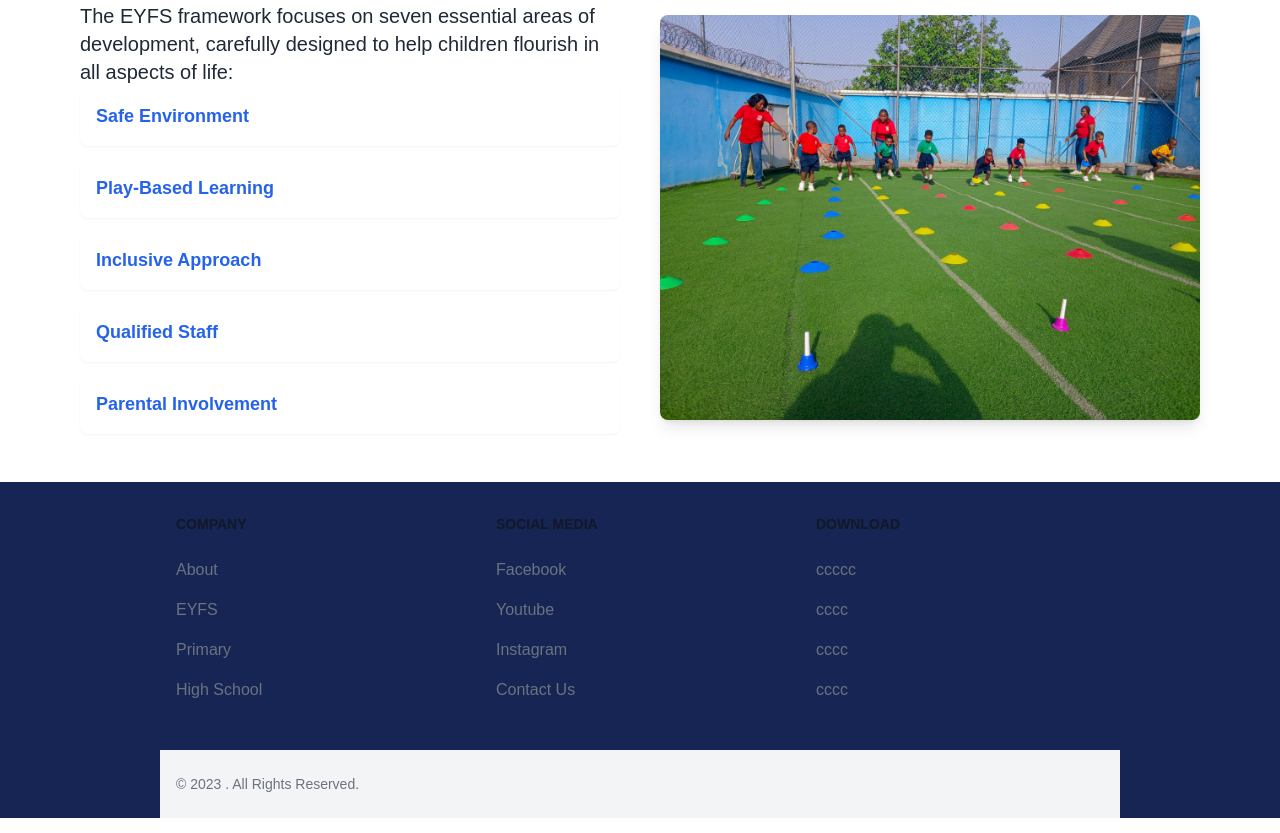
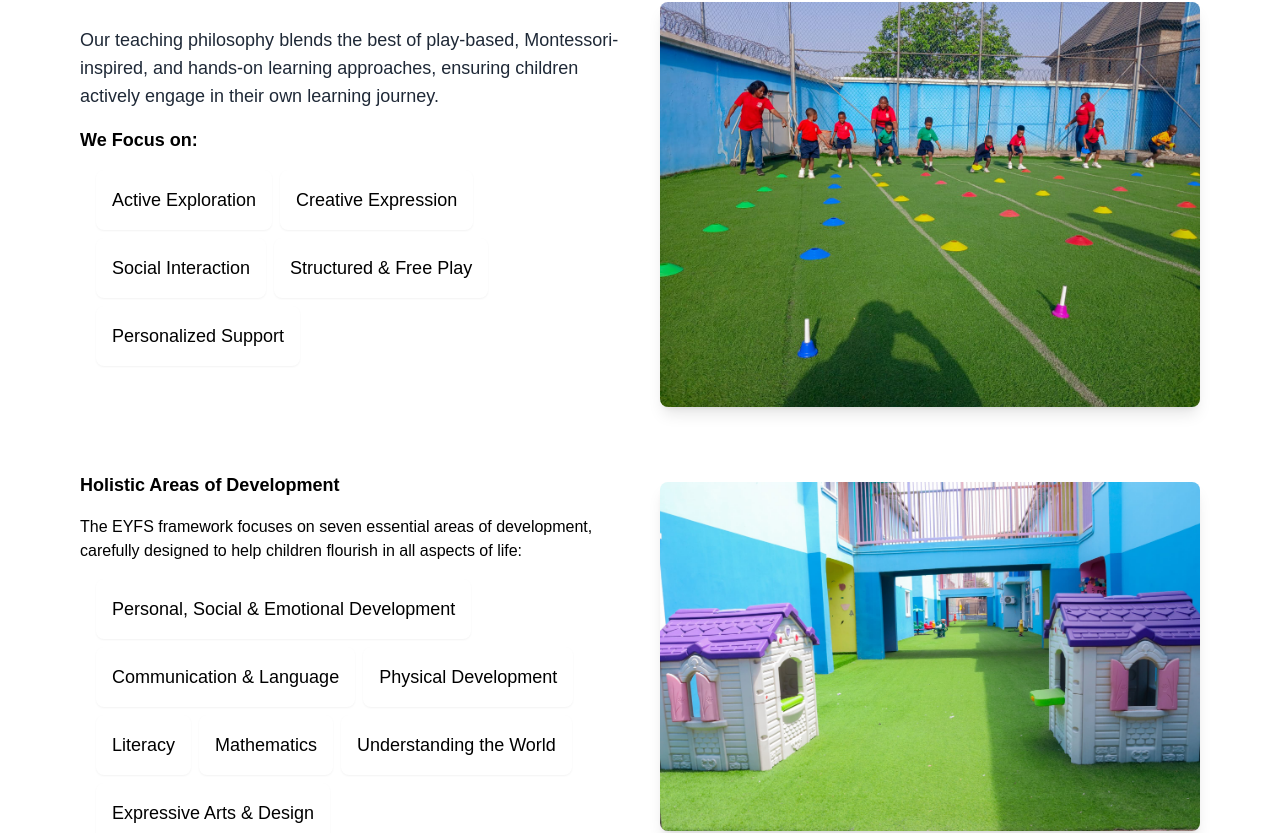
Before and after one commit to ebukanathan/appnew, a React (Vite) app: page /eyfs in a window 1280 px wide. Shown: the part 1302-2135 px from the top of the page. Built offline with nearby package versions, Linux system fonts and the light colour scheme.

Commit message:
eyfs section

```diff
--- a/src/Pages/EYFS.jsx
+++ b/src/Pages/EYFS.jsx
@@ -4,28 +4,64 @@ import mont from "../assets/mont.jpg";
 import eyfs3 from "../assets/eyfs3.jpg";
 import eyfs from "../assets/eyfs.jpg";
 import eyfspe from "../assets/eyfspe.jpg";
+import eyfspath from "../assets/eyfspath.jpg";
 
 function EYFS() {
   const qualities = [
     {
-      title: "Safe Environment",
+      title: "Active Exploration ",
       description: "A secure and nurturing space for children to learn.",
     },
     {
-      title: "Play-Based Learning",
+      title: "Creative Expression ",
       description: "Encouraging development through structured and free play.",
     },
     {
-      title: "Inclusive Approach",
+      title: "Social Interaction ",
       description:
         "Supporting all children, regardless of background or ability.",
     },
     {
-      title: "Qualified Staff",
+      title: "Structured & Free Play ",
       description: "Experienced educators fostering growth and curiosity.",
     },
     {
-      title: "Parental Involvement",
+      title: "Personalized Support ",
+      description:
+        "Engaging families in their child's early education journey.",
+    },
+  ];
+
+  const subjects = [
+    {
+      title: "Personal, Social & Emotional Development  ",
+      description: "A secure and nurturing space for children to learn.",
+    },
+    {
+      title: "Communication & Language ",
+      description: "Encouraging development through structured and free play.",
+    },
+    {
+      title: "Physical Development ",
+      description:
+        "Supporting all children, regardless of background or ability.",
+    },
+    {
+      title: "Literacy",
+      description: "Experienced educators fostering growth and curiosity.",
+    },
+    {
+      title: "Mathematics",
+      description:
+        "Engaging families in their child's early education journey.",
+    },
+    {
+      title: "Understanding the World ",
+      description:
+        "Engaging families in their child's early education journey.",
+    },
+    {
+      title: "Expressive Arts & Design",
       description:
         "Engaging families in their child's early education journey.",
     },
@@ -51,9 +87,9 @@ function EYFS() {
 
           {/* Right Column - Content */}
           <div className="w-full md:w-1/2 text-center md:text-left">
-            <h2 className="text-3xl md:text-4xl font-bold text-gray-800">
+            {/* <h2 className="text-3xl md:text-4xl font-bold text-gray-800">
               Our Curriculum
-            </h2>
+            </h2> */}
             <p className="mt-4 text-gray-600 text-lg">
               We believe that every child is unique, and our mission is to
               provide a stimulating, inclusive, and supportive setting where
@@ -64,7 +100,7 @@ function EYFS() {
           </div>
         </div>
       </section>
-      <section className="w-full py-12 px-6 md:px-12 lg:px-20">
+      <section className="w-full mb-0 pt-12 px-6 md:px-12 lg:px-20">
         <div className="container mx-auto flex flex-col md:flex-row-reverse items-center gap-10">
           {/* Left Column - Image */}
           <div className="w-full md:w-1/2">
@@ -77,24 +113,50 @@ function EYFS() {
 
           {/* Right Column - Content */}
           <div className="w-full md:w-1/2 text-center md:text-left">
-            <h4 className="text-lg md:text-xl  text-gray-800">
-              The EYFS framework focuses on seven essential areas of
-              development, carefully designed to help children flourish in all
-              aspects of life:
+            <h4 className="text-lg md:text-lg  text-gray-800">
+              Our teaching philosophy blends the best of play-based,
+              Montessori-inspired, and hands-on learning approaches, ensuring
+              children actively engage in their own learning journey.
             </h4>
-            <ul className="space-y-3">
+            <h4 className="text-lg font-bold pt-4 text-left">We Focus on:</h4>
+            <ul className="flex flex-wrap gap-2 p-4 ">
               {qualities.map((quality, index) => (
-                <li
-                  key={index}
-                  className="grid grid-cols-2 p-4  bg-white rounded-lg shadow-sm"
-                >
-                  <h3 className="text-lg font-semibold text-blue-600">
-                    {quality.title}
-                  </h3>
+                <li key={index} className="p-4  bg-white rounded-lg shadow-sm">
+                  <h3 className="text-lg font-semibo">{quality.title}</h3>
                   {/* <p className="text-gray-700">{quality.description}</p> */}
                 </li>
               ))}
             </ul>
+          </div>
+        </div>
+      </section>
+
+      <section className="w-full mt-0 py-12 px-6 md:px-12 lg:px-20">
+        <div className="container mx-auto flex flex-col md:flex-row items-center gap-10">
+          <div className="w-full md:w-1/2 text-center md:text-left">
+            <h4 className="text-lg font-bold py-4 text-left">
+              Holistic Areas of Development
+            </h4>
+            <p className="">
+              The EYFS framework focuses on seven essential areas of
+              development, carefully designed to help children flourish in all
+              aspects of life:
+            </p>
+            <ul className="flex flex-wrap gap-2 p-4 ">
+              {subjects.map((subject, index) => (
+                <li key={index} className="p-4  bg-white rounded-lg shadow-sm">
+                  <h3 className="text-lg font-semibo">{subject.title}</h3>
+                  {/* <p className="text-gray-700">{subject.description}</p> */}
+                </li>
+              ))}
+            </ul>
+          </div>
+          <div className="w-full md:w-1/2">
+            <img
+              src={eyfspath}
+              alt="Placeholder"
+              className="w-full h-auto rounded-lg shadow-lg"
+            />
           </div>
         </div>
       </section>
--- a/src/Pages/Grade.jsx
+++ b/src/Pages/Grade.jsx
@@ -10,7 +10,7 @@ function Grade() {
     <div>
       <SectionHero
         title="Primary"
-        tagline="our Primary School section provides a nurturing and engaging learning environment for children in Grades 1 to 6. We are committed to laying a strong foundation for lifelong learning by fostering curiosity, creativity, and critical thinking in our young learners."
+        tagline="Our Primary School section provides a nurturing and engaging learning environment for children in Grades 1 to 6. We are committed to laying a strong foundation for lifelong learning by fostering curiosity, creativity, and critical thinking in our young learners."
         image={bbcourt}
       />
 
--- a/src/components/Footer.jsx
+++ b/src/components/Footer.jsx
@@ -4,14 +4,14 @@ import { NavLink } from "react-router-dom";
 function Footer() {
   return (
     <div>
-      <footer className="bg-blue-950 text-white dark:bg-gray-900">
+      <footer className="bg-blue-950 text-white">
         <div className="mx-auto w-3/4 max-w-screen-xl ">
           <div className="grid grid-cols-2 gap-8 px-4 py-6 lg:py-8 md:grid-cols-3">
             <div>
-              <h2 className="mb-6 text-sm font-semibold text-gray-900 uppercase dark:text-white">
+              <h2 className="mb-6 text-sm font-semibold text-white uppercase ">
                 Company
               </h2>
-              <ul className="text-gray-500 dark:text-gray-400 font-medium">
+              <ul className="text-gray-500 font-medium">
                 <li className="mb-4">
                   <a href="#" className=" hover:underline">
                     About
@@ -35,10 +35,10 @@ function Footer() {
               </ul>
             </div>
             <div>
-              <h2 className="mb-6 text-sm font-semibold text-gray-900 uppercase dark:text-white">
+              <h2 className="mb-6 text-sm font-semibold text-white uppercase">
                 Social Media
               </h2>
-              <ul className="text-gray-500 dark:text-gray-400 font-medium">
+              <ul className="text-gray-500  font-medium">
                 <li className="mb-4">
                   <a
                     href="https://www.facebook.com/Apearlschoolskubwa/"
@@ -60,45 +60,53 @@ function Footer() {
                     Instagram
                   </a>
                 </li>
-                <li className="mb-4">
+                {/* <li className="mb-4">
                   <a href="#" className="hover:underline">
                     Contact Us
                   </a>
-                </li>
+                </li> */}
               </ul>
             </div>
 
             <div>
-              <h2 className="mb-6 text-sm font-semibold text-gray-900 uppercase dark:text-white">
-                Download
+              <h2 className="mb-6 text-sm font-semibold text-white uppercase ">
+                Get In Touch
               </h2>
-              <ul className="text-gray-500 dark:text-gray-400 font-medium">
+              <ul className="text-gray-500 font-medium">
                 <li className="mb-4">
                   <a href="#" className="hover:underline">
-                    ccccc
+                    Address: Plot 25 Christmas Street (Beside Kings Care
+                    Hospital) Phase IV Kubwa
                   </a>
                 </li>
                 <li className="mb-4">
                   <a href="#" className="hover:underline">
-                    cccc
+                    {" "}
+                    +234(0)9062888495
                   </a>
                 </li>
                 <li className="mb-4">
                   <a href="#" className="hover:underline">
-                    cccc
+                    +234(0)9093235664
                   </a>
                 </li>
                 <li className="mb-4">
                   <a href="#" className="hover:underline">
-                    cccc
+                    +234(0)9136332296,
+                  </a>
+                </li>
+                <li className="mb-4">
+                  <a href="#" className="hover:underline">
+                    email:info@apearlschools.com
                   </a>
                 </li>
               </ul>
             </div>
           </div>
-          <div className="px-4 py-6 bg-gray-100 dark:bg-gray-700 md:flex md:items-center md:justify-between">
-            <span className="text-sm text-gray-500 dark:text-gray-300 sm:text-center">
-              © 2023 <a href="https://flowbite.com/"></a>. All Rights Reserved.
+          <div className="px-4 py-6 md:flex  md:items-center md:justify-center">
+            <span className="text-sm text-center text-gray-500 dark:text-gray-300 sm:text-center">
+              Copyright © {new Date().getFullYear()}{" "}
+              <a href="https://flowbite.com/"></a>. All Rights Reserved.
             </span>
           </div>
         </div>
--- a/src/components/SectionHero.jsx
+++ b/src/components/SectionHero.jsx
@@ -12,11 +12,11 @@ function SectionHero({ title, tagline, image }) {
 
         {/* Content */}
         <div className="relative z-10 flex items-center h-full">
-          <div className="w-full md:w-2/3 lg:w-1/2 pl-8  opacity-0 animate-fadeIn md:pl-20">
+          <div className="w-full md:w-3/4 lg:w-1/2 pl-8  opacity-0 animate-fadeIn md:pl-20">
             <h1 className="text-white text-4xl md:text-6xl font-bold">
               {title}
             </h1>
-            <p className="w-2/3 text-white text-lg md:text-xl mt-4">
+            <p className="w-2/3 text-neutral-50 text-sm md:text-lg mt-4 tracking-wide">
               {tagline}
             </p>
           </div>
```
Also changed, not shown: src/assets/eyfspath.jpg (added).
